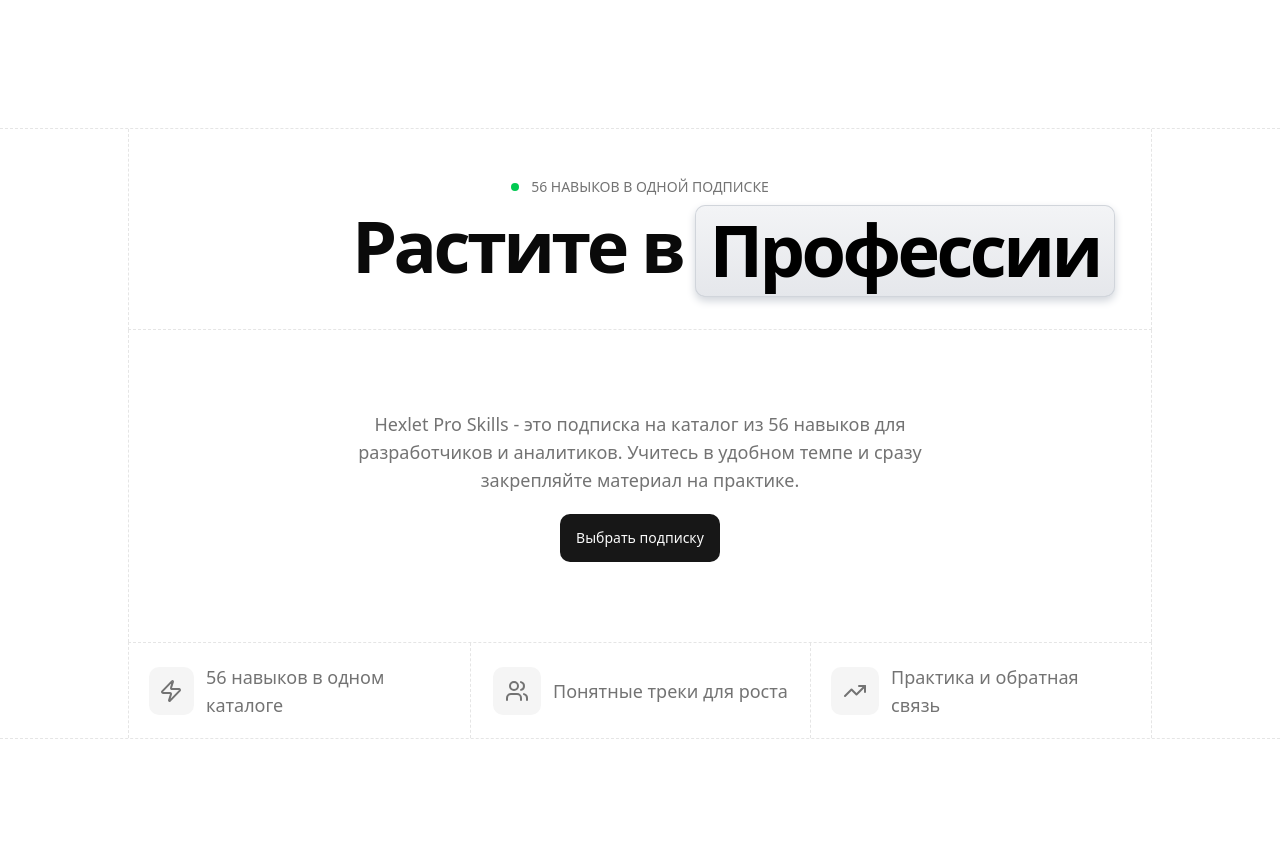
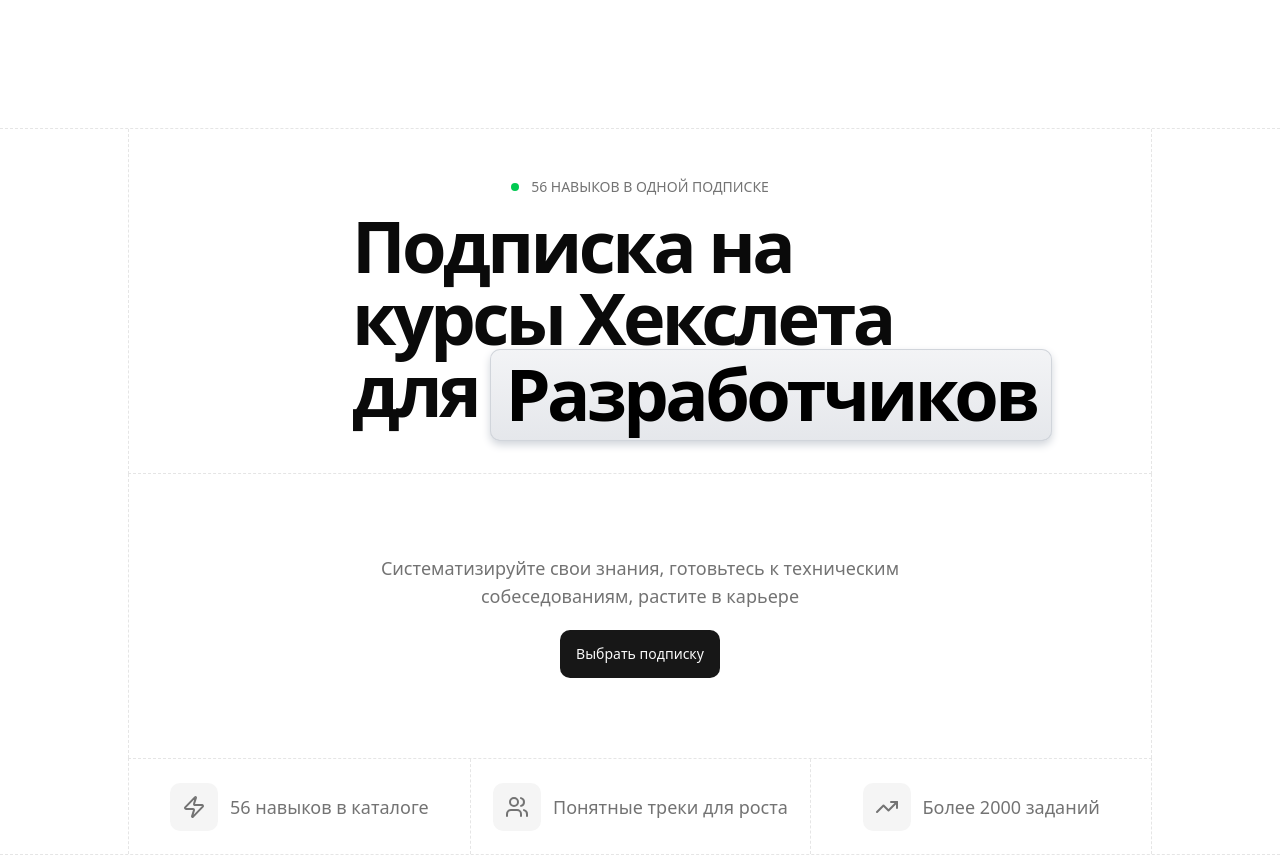
Before and after one commit to Sergyoga2/sub, a Next.js app: page / in a window 1280 px wide. Shown: the top 857 px of the page. Built offline with nearby package versions, Linux system fonts and the light colour scheme.

Commit message:
Update hero copy and anchor CTA buttons to pricing

```diff
--- a/app/page.tsx
+++ b/app/page.tsx
@@ -20,15 +20,21 @@
   return (
     <main>
       <Hero243
-        headingStart="Растите в"
-        headingFlipWords={["Программировании", "Аналитике", "Профессии"]}
-        description="Hexlet Pro Skills - это подписка на каталог из 56 навыков для разработчиков и аналитиков. Учитесь в удобном темпе и сразу закрепляйте материал на практике."
+        headingStart="Подписка на курсы"
+        headingSecondLine="Хекслета для"
+        headingFlipWords={[
+          "Тестировщиков",
+          "Дата аналитиков",
+          "Разработчиков",
+          "DevOps-инженеров",
+        ]}
+        description="Систематизируйте свои знания, готовьтесь к техническим собеседованиям, растите в карьере"
         buttonText="Выбрать подписку"
-        buttonUrl="https://subscription.hexlet.io/plans"
+        buttonUrl="#pricing"
         metrics={[
-          "56 навыков в одном каталоге",
+          "56 навыков в каталоге",
           "Понятные треки для роста",
-          "Практика и обратная связь",
+          "Более 2000 заданий",
         ]}
       />
       <Feature43
@@ -77,7 +83,7 @@
       <Feature43
         title="Какие результаты даёт подписка"
         buttonText="Начать обучение"
-        buttonUrl="https://subscription.hexlet.io/plans"
+        buttonUrl="#pricing"
         features={[
           {
             heading: "Уверенный рост в коде",
@@ -118,20 +124,23 @@
         ]}
       />
       <Pricing2
+        sectionId="pricing"
         heading="Тарифы подписки Hexlet Pro Skills"
         description="Выберите удобный формат и получите доступ ко всем 56 навыкам каталога."
         plans={[
           {
             id: "month",
             name: "Месячный",
-            description: "Для быстрого старта",
-            price: "1 990 ₽",
+            description: "Для знакомства с платформой",
+            price: "3 900 ₽",
             period: "/мес",
             features: [
-              { text: "Доступ ко всем 56 навыкам" },
-              { text: "Практические задания в каждом навыке" },
-              { text: "Гибкий темп обучения" },
-              { text: "Отмена в любой момент" },
+              { text: "Более 45 курсов" },
+              { text: "130+ навыков для развития" },
+              { text: "AI-помощник по обучению" },
+              { text: "Онлайн-тренажер 24/7 с автопроверками" },
+              { text: "Учебные проекты для тренировки" },
+              { text: "Доступ в закрытое сообщество" },
             ],
             button: {
               text: "Выбрать месячный",
@@ -141,17 +150,33 @@
           {
             id: "year",
             name: "Годовой",
-            description: "Максимальная выгода",
-            price: "14 900 ₽",
-            period: "/год",
+            description: "Для непрерывного роста",
+            price: "2 900 ₽",
+            period: "/мес",
             features: [
-              { text: "Все преимущества месячного тарифа" },
-              { text: "Экономия относительно помесячной оплаты" },
-              { text: "Фокус на долгосрочный рост навыков" },
-              { text: "Приоритет для карьерного апгрейда" },
+              { text: "Выгода 25%" },
+              { text: "При оплате 34 800 ₽ за год" },
+              { text: "Те же опции, но дешевле" },
             ],
             button: {
               text: "Выбрать годовой",
+              url: "https://subscription.hexlet.io/plans",
+            },
+          },
+          {
+            id: "three-year",
+            name: "Трехлетний",
+            description: "Максимальная выгода без ограничений",
+            price: "2 400 ₽",
+            period: "/мес",
+            features: [
+              { text: "Выгода 38%" },
+              { text: "При оплате 86 400 ₽ за три года" },
+              { text: "Все курсы Хекслета доступны для прохождения" },
+              { text: "Лучший тариф для долгосрочного роста" },
+            ],
+            button: {
+              text: "Выбрать трехлетний",
               url: "https://subscription.hexlet.io/plans",
             },
           },
@@ -198,11 +223,11 @@
         buttons={{
           primary: {
             text: "Оформить подписку",
-            url: "https://subscription.hexlet.io/plans",
+            url: "#pricing",
           },
           secondary: {
             text: "Посмотреть тарифы",
-            url: "https://subscription.hexlet.io/plans",
+            url: "#pricing",
           },
         }}
       />
--- a/components/hero243.tsx
+++ b/components/hero243.tsx
@@ -9,6 +9,7 @@
 interface Hero243Props {
   badgeText?: string;
   headingStart?: string;
+  headingSecondLine?: string;
   headingFlipWords?: string[];
   description?: string;
   buttonText?: string;
@@ -20,6 +21,7 @@
 const Hero243 = ({
   badgeText = "56 НАВЫКОВ В ОДНОЙ ПОДПИСКЕ",
   headingStart = "Прокачивайте",
+  headingSecondLine = "",
   headingFlipWords = ["Программирование", "Аналитику", "Карьеру", "Навыки"],
   description = "Подписка Hexlet открывает каталог из 56 практических навыков: от Python и JavaScript до SQL, Data Analytics и системного мышления.",
   buttonText = "Выбрать подписку",
@@ -41,8 +43,8 @@
           </p>
           <div className="mt-3 mb-7 w-full max-w-xl text-5xl font-medium font-semibold tracking-tighter md:mb-10 md:text-center md:text-6xl lg:relative lg:mb-0 lg:text-left lg:text-7xl">
             <h1 className="relative z-10 inline md:mr-3">
-              {headingStart} <br className="block md:hidden" />{" "}
-              <br className="block md:hidden" />
+              {headingStart} <br className="block md:hidden" />
+              {headingSecondLine && headingSecondLine}
             </h1>
             <ContainerTextFlip
               className="absolute text-4xl font-medium font-semibold tracking-tighter md:bottom-4 md:left-1/2 md:-translate-x-1/2 md:text-5xl lg:-bottom-4 lg:left-auto lg:translate-x-0 lg:text-7xl"
--- a/components/pricing2.tsx
+++ b/components/pricing2.tsx
@@ -30,6 +30,7 @@
 }
 
 interface Pricing2Props {
+  sectionId?: string;
   heading?: string;
   description?: string;
   plans?: PricingPlan[];
@@ -37,6 +38,7 @@
 }
 
 const Pricing2 = ({
+  sectionId,
   heading = "Pricing",
   description = "Check out our affordable pricing plans",
   plans = [
@@ -95,7 +97,7 @@
   className,
 }: Pricing2Props) => {
   return (
-    <section className={cn("py-32", className)}>
+    <section id={sectionId} className={cn("py-32", className)}>
       <div className="container mx-auto">
         <div className="mx-auto flex w-full max-w-5xl flex-col items-center gap-6 text-center">
           <h2 className="text-4xl font-semibold text-pretty lg:text-6xl">
```
